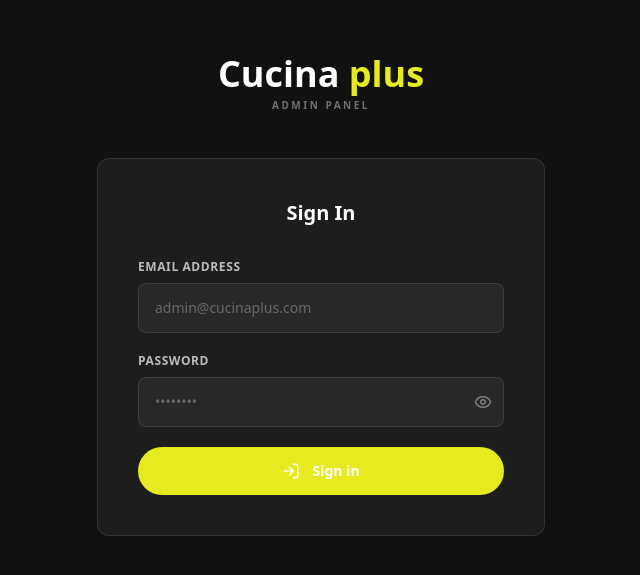
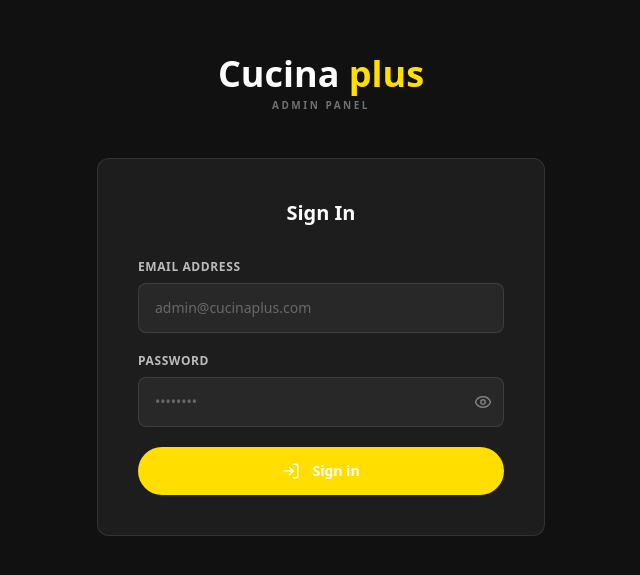
Before and after one commit to dflammar/cucina, a Next.js app: page /admin/login in a window 1280 px wide. Shown: the part 105-680 px from the top of the page, without its empty margins (319-959 px from the left). Built offline with nearby package versions, Linux system fonts and the light colour scheme; a web font is replaced by a local one.

Commit message:
fix: adjust yellow color to remove green tint

```diff
--- a/app/globals.css
+++ b/app/globals.css
@@ -11,9 +11,9 @@
   --color-charcoal:       #111111;
   --color-charcoal-mid:   #1a1a1a;
   --color-charcoal-light: #71717a;
-  --color-gold:           #e5eb1e; /* The bright neon/lemon brand yellow */
-  --color-gold-light:     #f0f45f;
-  --color-gold-dark:      #cbcf17;
+  --color-gold:           #FFDE00; /* Pure bright yellow, no green tint */
+  --color-gold-light:     #FFEB3B;
+  --color-gold-dark:      #E6C800;
   --color-sand:           #d4d4d8;
 
   /* Typography */
```
